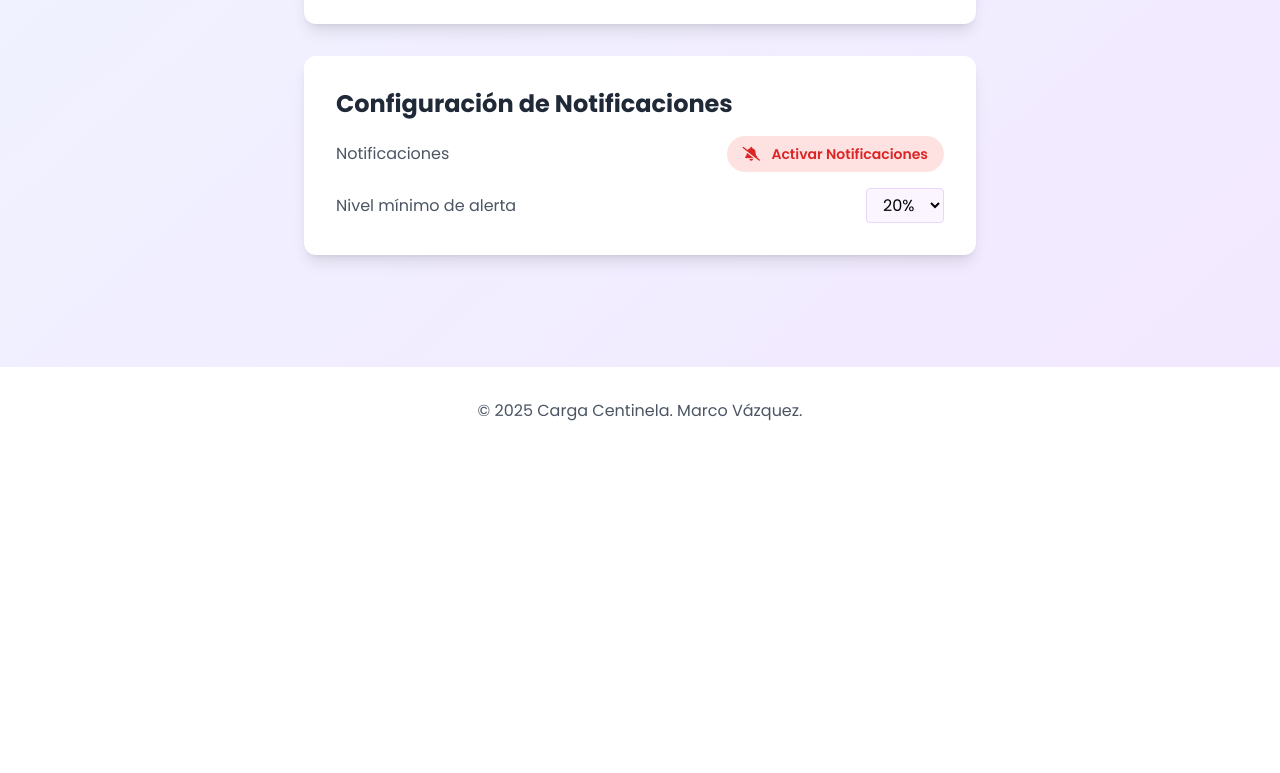
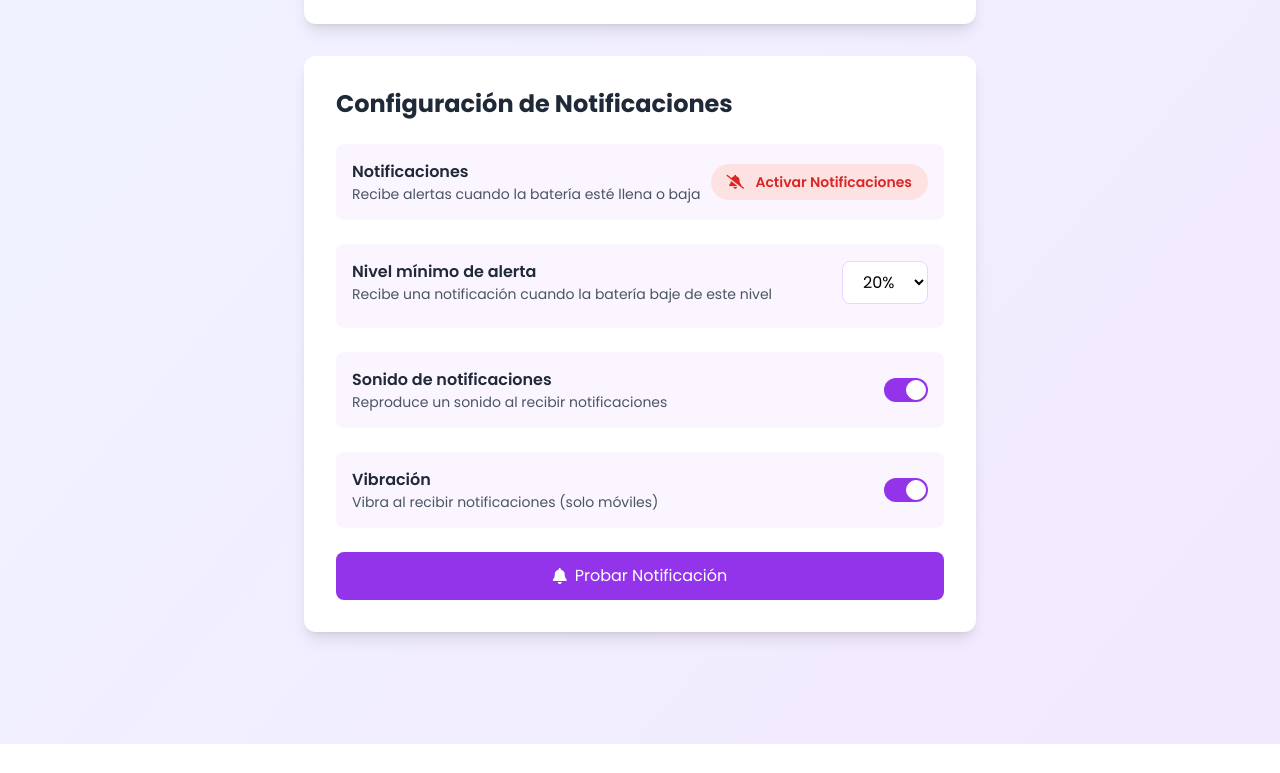
Before and after one commit to MarBon2335/blackboxai-1744246365213, a plain HTML site: page details.html in a window 1280 px wide. Shown: the part 685-1458 px from the top of the page. Before the commit the page ends 1140 px from the top, so only its background shows below. Drawn offline with nearby package versions, Linux system fonts and the light colour scheme.

Commit message:
Add details.html 1744260289270

```diff
--- a/details.html
+++ b/details.html
@@ -82,17 +82,27 @@
 
             <!-- Notification Settings -->
             <div class="bg-white rounded-xl shadow-lg p-8">
-                <h3 class="text-2xl font-bold text-gray-800 mb-4">Configuración de Notificaciones</h3>
-                <div class="space-y-4">
-                    <div class="flex items-center justify-between">
-                        <span class="text-gray-600">Notificaciones</span>
-                        <div id="notificationStatus" class="text-sm font-semibold text-purple-600">
+                <h3 class="text-2xl font-bold text-gray-800 mb-6">Configuración de Notificaciones</h3>
+                <div class="space-y-6">
+                    <!-- Notification Toggle -->
+                    <div class="flex items-center justify-between bg-purple-50 p-4 rounded-lg">
+                        <div>
+                            <span class="text-gray-800 font-semibold">Notificaciones</span>
+                            <p class="text-sm text-gray-600">Recibe alertas cuando la batería esté llena o baja</p>
+                        </div>
+                        <div id="notificationStatus" class="text-sm font-semibold">
                             Verificando permisos...
                         </div>
                     </div>
-                    <div class="flex items-center justify-between">
-                        <span class="text-gray-600">Nivel mínimo de alerta</span>
-                        <select id="minBatteryLevel" class="bg-purple-50 border border-purple-200 rounded px-3 py-1">
+
+                    <!-- Battery Level Settings -->
+                    <div class="bg-purple-50 p-4 rounded-lg">
+                        <div class="flex items-center justify-between mb-2">
+                            <div>
+                                <span class="text-gray-800 font-semibold">Nivel mínimo de alerta</span>
+                                <p class="text-sm text-gray-600">Recibe una notificación cuando la batería baje de este nivel</p>
+                            </div>
+                            <select id="minBatteryLevel" class="bg-white border border-purple-200 rounded-lg px-4 py-2 focus:outline-none focus:ring-2 focus:ring-purple-500">
                                 <option value="10">10%</option>
                                 <option value="15">15%</option>
                                 <option value="20" selected>20%</option>
@@ -100,6 +110,41 @@
                                 <option value="30">30%</option>
                             </select>
                         </div>
+                    </div>
+
+                    <!-- Sound Settings -->
+                    <div class="bg-purple-50 p-4 rounded-lg">
+                        <div class="flex items-center justify-between">
+                            <div>
+                                <span class="text-gray-800 font-semibold">Sonido de notificaciones</span>
+                                <p class="text-sm text-gray-600">Reproduce un sonido al recibir notificaciones</p>
+                            </div>
+                            <label class="relative inline-flex items-center cursor-pointer">
+                                <input type="checkbox" id="soundToggle" class="sr-only peer" checked>
+                                <div class="w-11 h-6 bg-gray-200 peer-focus:outline-none peer-focus:ring-4 peer-focus:ring-purple-300 rounded-full peer peer-checked:after:translate-x-full peer-checked:after:border-white after:content-[''] after:absolute after:top-[2px] after:left-[2px] after:bg-white after:border-gray-300 after:border after:rounded-full after:h-5 after:w-5 after:transition-all peer-checked:bg-purple-600"></div>
+                            </label>
+                        </div>
+                    </div>
+
+                    <!-- Vibration Settings -->
+                    <div class="bg-purple-50 p-4 rounded-lg">
+                        <div class="flex items-center justify-between">
+                            <div>
+                                <span class="text-gray-800 font-semibold">Vibración</span>
+                                <p class="text-sm text-gray-600">Vibra al recibir notificaciones (solo móviles)</p>
+                            </div>
+                            <label class="relative inline-flex items-center cursor-pointer">
+                                <input type="checkbox" id="vibrationToggle" class="sr-only peer" checked>
+                                <div class="w-11 h-6 bg-gray-200 peer-focus:outline-none peer-focus:ring-4 peer-focus:ring-purple-300 rounded-full peer peer-checked:after:translate-x-full peer-checked:after:border-white after:content-[''] after:absolute after:top-[2px] after:left-[2px] after:bg-white after:border-gray-300 after:border after:rounded-full after:h-5 after:w-5 after:transition-all peer-checked:bg-purple-600"></div>
+                            </label>
+                        </div>
+                    </div>
+
+                    <!-- Test Notification Button -->
+                    <button id="testNotification" class="w-full bg-purple-600 text-white py-3 px-6 rounded-lg hover:bg-purple-700 transition-colors flex items-center justify-center space-x-2">
+                        <i class="fas fa-bell"></i>
+                        <span>Probar Notificación</span>
+                    </button>
                 </div>
             </div>
         </div>
```
Lines whose indentation alone changed are shown as unchanged.
